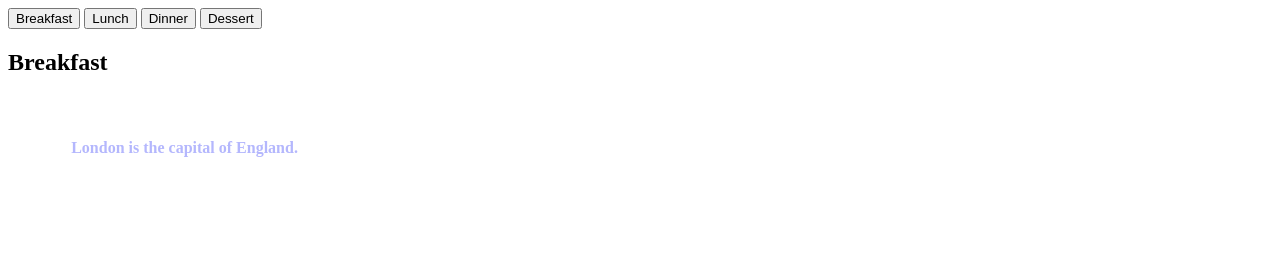
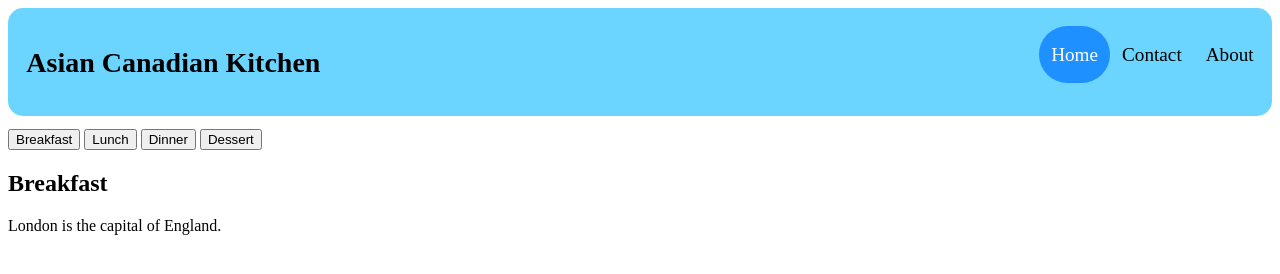
Before and after one commit to leavitdav01/creative_assignment_1, a plain HTML site: page index.html in a window 1280 px wide. Drawn offline with Linux system fonts and the light colour scheme.

Commit message:
added a couple pages and changed header.

```diff
--- a/css.css
+++ b/css.css
@@ -1,29 +1,43 @@
-body, html {
-    height: 100%;
+/* Style the header with a grey background and some padding */
+.header {
+  border-radius: 15px;
+  overflow: hidden;
+  background-color: #6BD5FF;
+  padding: 1.4% .5%;
+  margin-bottom: 1%;
 }
 
-.parallax {
-    /* The image used */
-    background-image: url('https://images.pexels.com/photos/956999/milky-way-starry-sky-night-sky-star-956999.jpeg?auto=compress&cs=tinysrgb&dpr=2&h=750&w=1260');
-
-    /* Full height */
-    height: 100%;
-
-    /* Create the parallax scrolling effect */
-    background-attachment: fixed;
-    background-position: center;
-    background-repeat: no-repeat;
-    background-size: cover;
+/* Style the header links */
+.header a {
+  float: left;
+  color: black;
+  text-align: center;
+  padding: 12px;
+  text-decoration: none;
+  font-size: 120%;
+  line-height: 175%;
+  border-radius: 100px;
 }
 
-.box {
-
-  background-color: #00067F;
-  border: 1px solid black;
+/* Style the logo link (notice that we set the same value of line-height and font-size to prevent the header to increase when the font gets bigger */
+.header a.title {
+  font-size: 175%;
+  font-weight: bold;
 }
 
-p {
-  margin: 5%;
-  font-weight: bold;
-  color: #B4B7FD;
+/* Change the background color on mouse-over */
+.header a:hover {
+  background-color: #ddd;
+  color: black;
 }
+
+/* Active/current link*/
+.header a.active {
+  background-color: dodgerblue;
+  color: white;
+}
+
+/* Float the link section to the right */
+.header-right {
+  float: right;
+}
--- a/index.html
+++ b/index.html
@@ -7,6 +7,15 @@
   <script type="text/javascript" src="script.js"></script>
 </head>
 <body>
+
+  <div class="header">
+  <a href="./index.html" class="title">Asian Canadian Kitchen</a>
+  <div class="header-right">
+    <a class="active" href="./index.html">Home</a>
+    <a href="./contact.html">Contact</a>
+    <a href="./about.html">About</a>
+  </div>
+</div>
 
   <div class="header-tabs">
     <button class="header_button" onclick="openFood('Breakfast')">Breakfast</button>
```
Also changed, not shown: about.html (added, +25 -0 lines), contact.html (added, +25 -0 lines).
